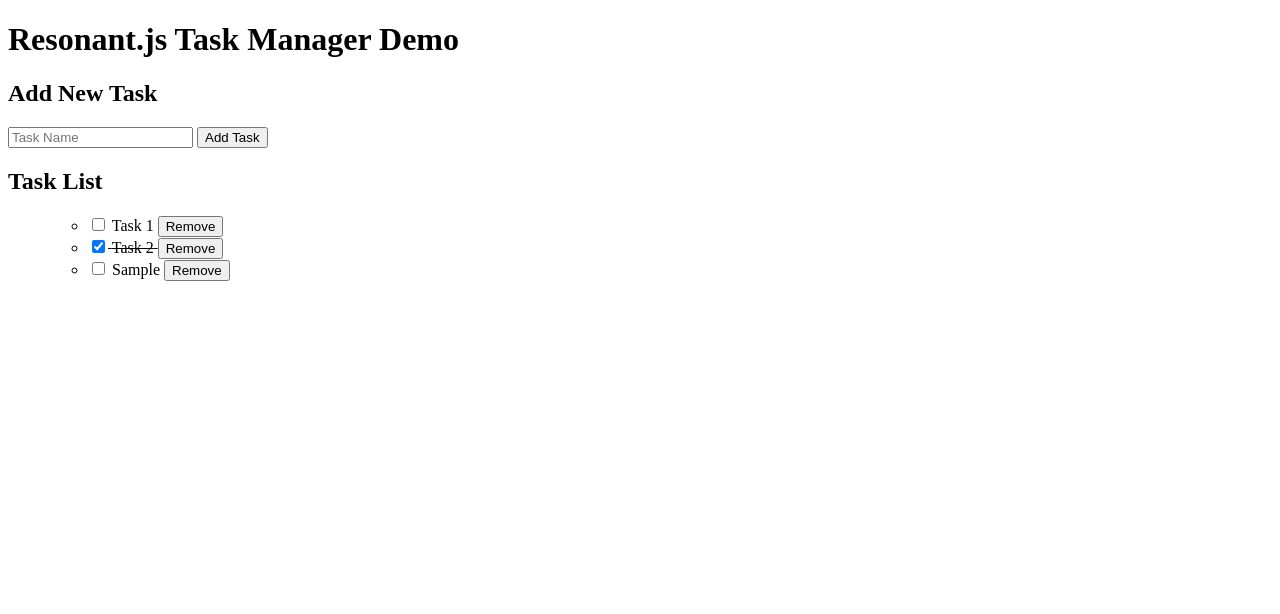
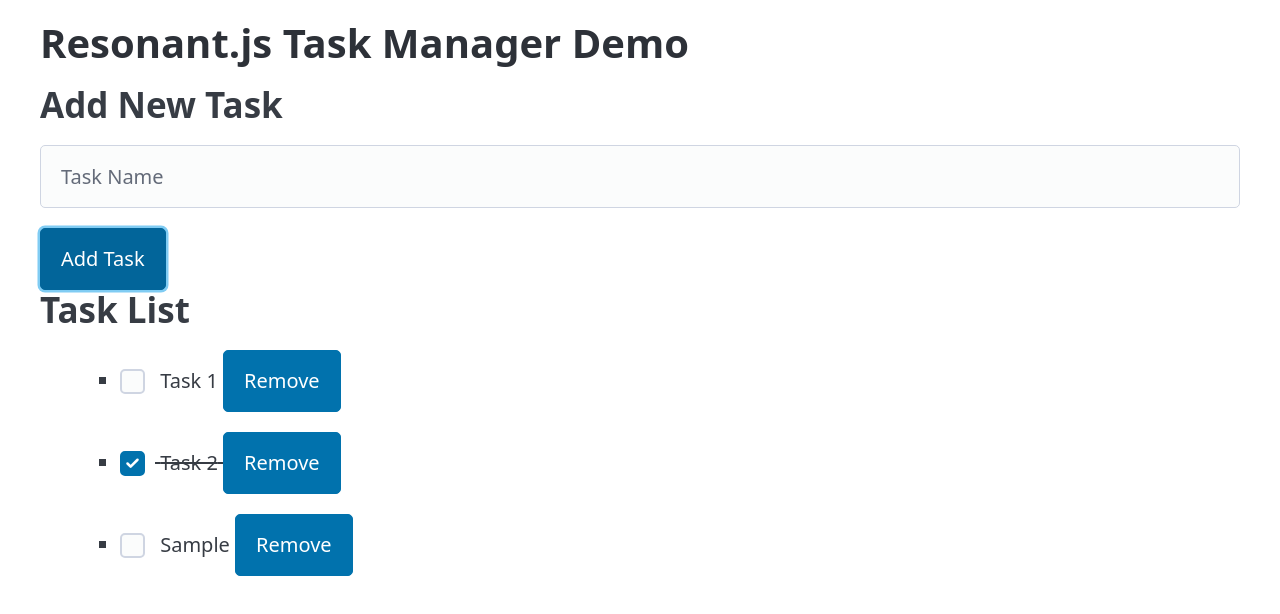
Before and after one commit to amurgola/ResonantJs, a website: page examples/example-taskmanager.html in a window 1280 px wide. Both pictures are taken after typing "Sample" into the empty fields and a click on the button "Add Task". Drawn offline with nearby package versions, Linux system fonts and the light colour scheme.

Commit message:
Fixing more with array updates and catching when the array is being reset and making sure its not calling multiple times.

```diff
--- a/examples/example-taskmanager.html
+++ b/examples/example-taskmanager.html
@@ -3,6 +3,10 @@
 <head>
     <title>Resonant.js Task Manager Demo</title>
     <script src="../resonant.js"></script>
+    <link
+            rel="stylesheet"
+            href="https://cdn.jsdelivr.net/npm/@picocss/pico@2.0.6/css/pico.min.css"
+    />
 </head>
 <style>
     .done {
@@ -10,6 +14,7 @@
     }
 </style>
 <body>
+<main class="container">
     <h1>Resonant.js Task Manager Demo</h1>
 
     <!-- Task Input -->
@@ -30,6 +35,8 @@
             </li>
         </ul>
     </div>
+</main>
+
 
 <script>
     const resonantJs = new Resonant();
--- a/package.json
+++ b/package.json
@@ -1,6 +1,6 @@
 {
   "name": "resonantjs",
-  "version": "1.0.9",
+  "version": "1.1.0",
   "description": "A lightweight JavaScript framework that enables reactive data-binding for building dynamic and responsive web applications. It simplifies creating interactive UIs by automatically updating the DOM when your data changes.",
   "main": "resonant.js",
   "repository": {
--- a/resonant.js
+++ b/resonant.js
@@ -4,6 +4,9 @@
             return super(...args);
         }
         super(...args);
+
+        var isCreating = resonantInstance.data[variableName] === undefined;
+
         this.variableName = variableName;
         this.resonantInstance = resonantInstance;
         this.isDeleting = false;
@@ -13,6 +16,10 @@
                 this[index] = this._createProxy(item, index);
             }
         });
+
+        if(!isCreating) {
+            this.forceUpdate();
+        }
     }
 
     _createProxy(item, index) {
@@ -221,9 +228,11 @@
 
         if (this.pendingUpdates.get(variableName).length === 1) {
             setTimeout(() => {
-                const updates = this.pendingUpdates.get(variableName);
+                let updates = this.pendingUpdates.get(variableName);
                 this.updatePersistantData(variableName);
                 this.pendingUpdates.delete(variableName);
+
+                updates = updates.filter((v, i, a) => a.findIndex(t => (t.property === v.property && t.action === v.action)) === i);
                 updates.forEach(update => {
                     this._triggerCallbacks(variableName, update);
                 });
```
Also changed, not shown: resonant.min.js, 1 other file. Lines whose indentation alone changed are shown as unchanged.
